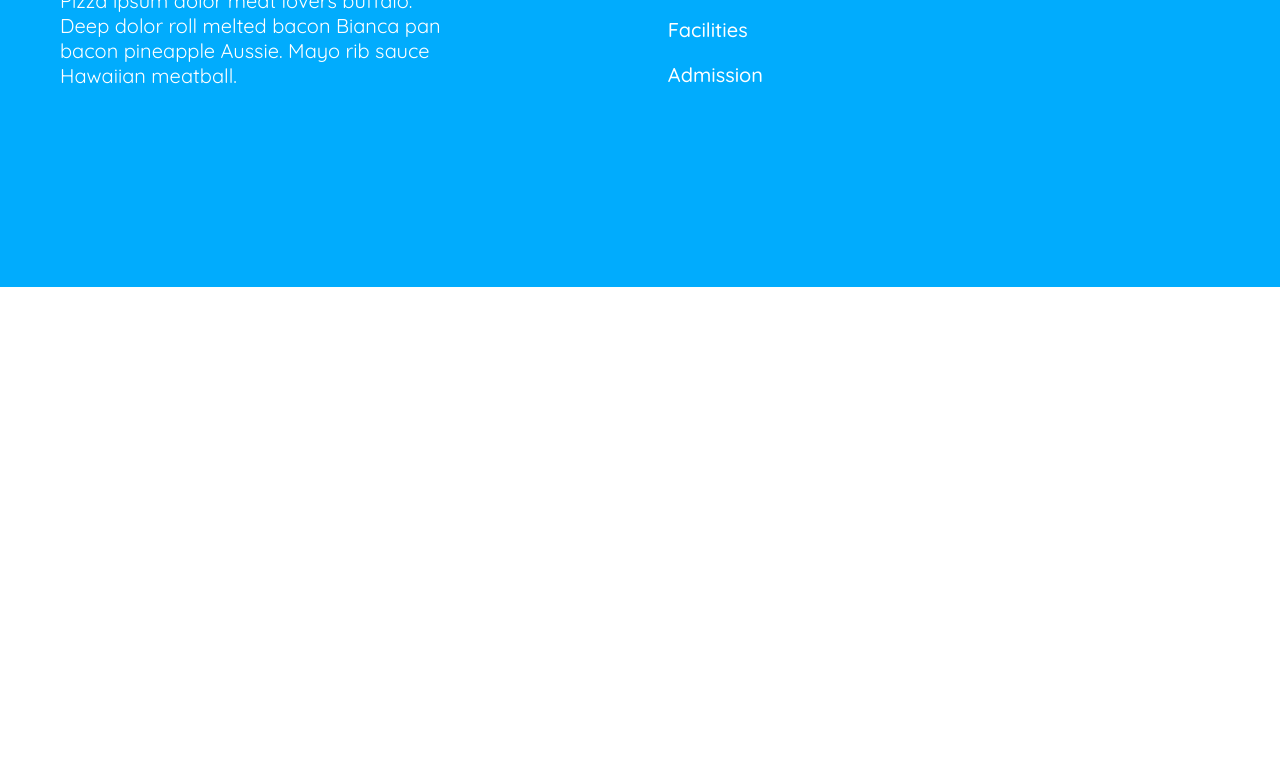
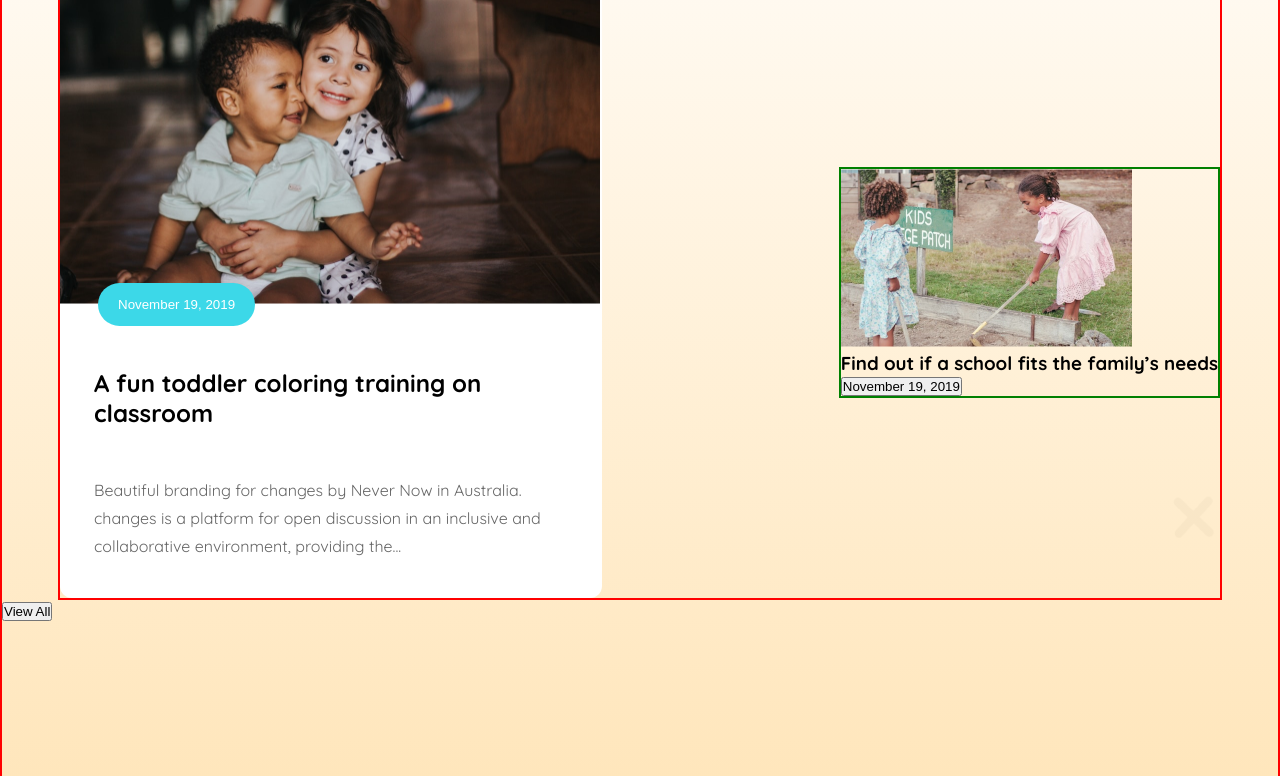
Before and after one commit to khadizadolon/Assignment-two, a plain HTML site: page index.html in a window 1280 px wide. Shown: the part 1789-2565 px from the top of the page. Before the commit the page ends 2076 px from the top, so only its background shows below. Drawn offline with Linux system fonts and the light colour scheme.

Commit message:
added our story sections left-content

```diff
--- a/index.html
+++ b/index.html
@@ -92,6 +92,33 @@
             <button class="icon-btn"><i class="fa-solid fa-greater-than"></i></button>
         </div>
       </div>
+
+      <!-- Our stories section -->
+       <section class="stories">
+        <h1 class="story-heading">Our Stories</h1>
+        <div class="story-container">
+
+          <div class="left-content">
+            <img class="story-1-img" src="assets/story-1.png" alt="">
+            <h1 class="story-1-title">A fun toddler coloring training on
+              classroom</h1>
+              <p class="story-1-para">Beautiful branding for changes by Never Now in Australia.
+                changes is a platform for open discussion in an inclusive and
+                collaborative environment, providing the...</p>
+                <button class="story-1-btn">November 19, 2019</button>
+          </div>
+          <div class="right-content">
+            <!-- card 1 -->
+            <div>
+              <img src="assets/story-2.png" alt="">
+              <h3>Find out if a school fits the
+                family’s needs</h3>
+                <button >November 19, 2019</button>
+            </div>
+          </div>
+        </div>
+        <button>View All</button>
+       </section>
     </main>
     <footer>
         <section class="foot">
--- a/styles/style.css
+++ b/styles/style.css
@@ -213,6 +213,79 @@ main{
     color: #FFFFFF;
 }
 
+/* Our story section styles here */
+
+.stories{
+    border: 2px solid red;
+    padding-bottom: 190px;
+    background-image: linear-gradient(to top,#fea10146,white),url(../assets/bg.png);
+    background-repeat: no-repeat;
+}
+.story-heading{
+    font-size: 2.875rem;
+    font-weight: bold;
+    text-align: center;
+    padding-top: 60px;
+    margin-bottom: 80px;
+}
+
+.story-container{
+    border: 2px solid red;
+    max-width: 1160px;
+    margin: auto;
+    display: flex;
+    justify-content: space-between;
+    align-items: center;
+    gap: 20px;
+}
+
+.left-content{
+    position: relative;
+    background-color: #fff;
+    width: 46.7%;
+    border-radius: 12px;
+}
+
+.story-1-img{
+    width: 540px;
+    height: 337px;
+    border-top-left-radius: 12px ;
+    border-top-right-radius: 12px ;
+}
+
+.story-1-title{
+    font-size: 1.5rem;
+    font-weight: bold;
+    margin-left: 34px;
+    margin-top: 60px;
+}
+.story-1-para{
+    width: 90%;
+    color: #666666;
+    line-height: 28px;
+    margin-top: 48px;
+    margin-left: 34px;
+    margin-bottom: 38px;
+}
+
+.story-1-btn{
+    position: absolute;
+    padding: 14px 20px;
+    background-color: #3CD8E8;
+    border: none;
+    border-radius: 48px;
+    font-weight: 500;
+    color: #FFFFFF;
+    bottom: 272px;
+    left: 38px;
+}
+
+
+
+.right-content{
+    border: 2px solid green;
+}
+
 /* footer section styles here */
 
 footer{
```
